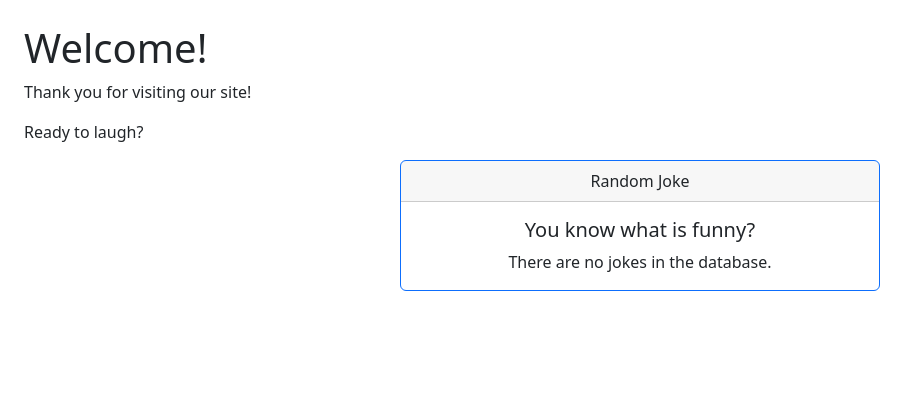
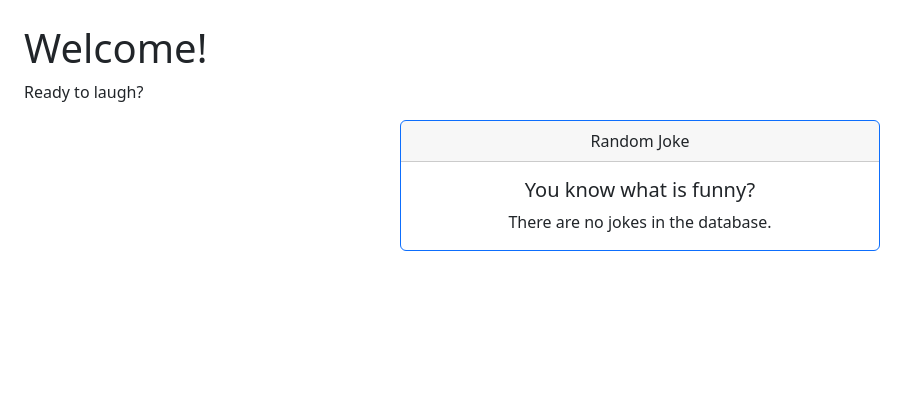
Before and after one commit to Mtech916/djangojokes.com, a Django app: page / in a window 1280 px wide. Shown: the part 65-485 px from the top of the page, without its empty margins (0-919 px from the left). Run offline with Django 4.2, Linux system fonts and the light colour scheme; data that the repository does not hold is empty; some libraries are stand-ins or nearby versions.

Commit message:
small homepage edit

```diff
--- a/templates/pages/home.html
+++ b/templates/pages/home.html
@@ -4,7 +4,6 @@
 {% block title %}Home{% endblock %}
 {% block main %}
     <h1>Welcome!</h1>
-    <p>Thank you for visiting our site!</p>
     <p>Ready to laugh?</p>
 
 {% random_joke %}
```
